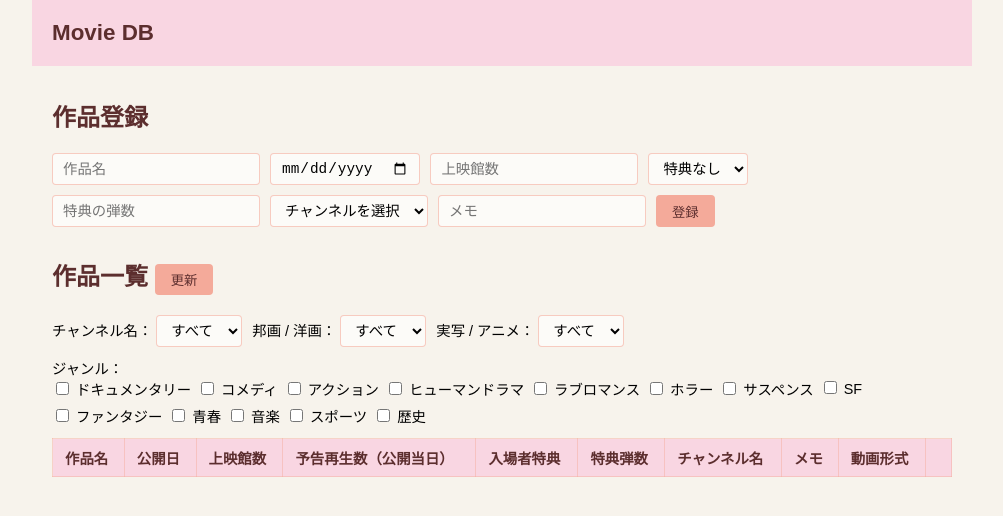
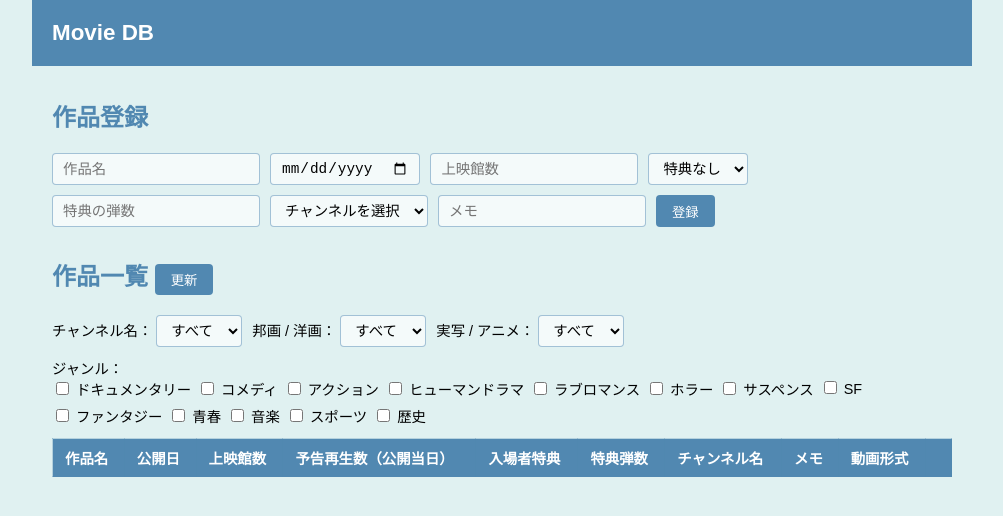
Before and after one commit to Yota-0108/movie-db, a website: page public/index.html in a window 1280 px wide. Shown: the whole page, without its empty margins (138-1141 px from the left). Drawn offline with Linux system fonts and the light colour scheme; no server answers.

Commit message:
カラーテーマをティール×ブルー×グリーンに変更（#e0f1f1・#5188b1・#aed265）
Co-Authored-By: Claude Sonnet 4.6 <noreply@anthropic.com>

```diff
--- a/public/index.html
+++ b/public/index.html
@@ -4,29 +4,29 @@
   <meta charset="UTF-8">
   <title>Movie DB</title>
   <style>
-    html { background: #f7f3ec; }
-    body { font-family: sans-serif; max-width: 900px; margin: 0 auto; padding: 0 20px; background: #f7f3ec; }
-    #siteHeader { background: #f9d6e2; margin: 0 -20px 32px; padding: 20px 20px; }
-    h1 { font-size: 1.4rem; margin: 0; color: #5c2e2e; }
-    h2 { color: #5c2e2e; }
+    html { background: #e0f1f1; }
+    body { font-family: sans-serif; max-width: 900px; margin: 0 auto; padding: 0 20px; background: #e0f1f1; }
+    #siteHeader { background: #5188b1; margin: 0 -20px 32px; padding: 20px 20px; }
+    h1 { font-size: 1.4rem; margin: 0; color: #fff; }
+    h2 { color: #5188b1; }
     form { display: flex; flex-wrap: wrap; gap: 10px; margin-bottom: 30px; }
     input, select {
       padding: 6px 10px; font-size: 0.9rem;
       background: rgba(255,255,255,0.65);
-      border: 1px solid rgba(244,170,154,0.6);
+      border: 1px solid rgba(81,136,177,0.5);
       border-radius: 4px;
     }
     button {
       padding: 6px 16px; cursor: pointer;
-      background: #f4aa9a; border: none; border-radius: 4px; color: #5c2e2e;
+      background: #5188b1; border: none; border-radius: 4px; color: #fff;
     }
-    button:hover { background: #f09282; color: #fff; }
+    button:hover { background: #aed265; color: #3a4e1a; }
     table { width: 100%; border-collapse: collapse; font-size: 0.9rem; }
-    th, td { border: 1px solid rgba(244,170,154,0.45); padding: 8px 12px; text-align: left; }
-    th { background: #f9d6e2; color: #5c2e2e; }
+    th, td { border: 1px solid rgba(81,136,177,0.3); padding: 8px 12px; text-align: left; }
+    th { background: #5188b1; color: #fff; }
     .null { color: #bbb; }
     th.sortable { cursor: pointer; user-select: none; }
-    th.sortable:hover { background: #f4aa9a; }
+    th.sortable:hover { background: #aed265; color: #3a4e1a; }
     th.sort-asc::after { content: ' ▲'; font-size: 0.75rem; }
     th.sort-desc::after { content: ' ▼'; font-size: 0.75rem; }
     #filterBar { margin-bottom: 12px; display: flex; align-items: flex-start; flex-wrap: wrap; gap: 10px; font-size: 0.9rem; }
@@ -37,27 +37,27 @@
       display: none;
       position: fixed;
       inset: 0;
-      background: rgba(92,46,46,0.3);
+      background: rgba(81,136,177,0.35);
       justify-content: center;
       align-items: center;
     }
     #editModalInner {
-      background: #f7f3ec;
+      background: #e0f1f1;
       padding: 30px;
       border-radius: 8px;
-      border: 1px solid rgba(244,170,154,0.5);
+      border: 1px solid rgba(81,136,177,0.4);
       min-width: 300px;
       display: flex;
       flex-direction: column;
       gap: 12px;
     }
-    #editModalInner h3 { margin: 0; font-size: 1rem; color: #5c2e2e; }
+    #editModalInner h3 { margin: 0; font-size: 1rem; color: #5188b1; }
     #editModalInner label { font-size: 0.85rem; display: flex; flex-direction: column; gap: 4px; }
     #editModalInner input, #editModalInner select { padding: 6px 10px; font-size: 0.9rem; }
     .modalButtons { display: flex; gap: 10px; }
     .radioGroup, .checkboxGroup { display: flex; flex-wrap: wrap; gap: 8px; font-size: 0.85rem; }
     .radioGroup label, .checkboxGroup label { flex-direction: row; align-items: center; gap: 4px; }
-    .fieldLabel { font-size: 0.85rem; margin-bottom: 2px; color: #5c2e2e; }
+    .fieldLabel { font-size: 0.85rem; margin-bottom: 2px; color: #5188b1; }
   </style>
 </head>
 <body>
```
